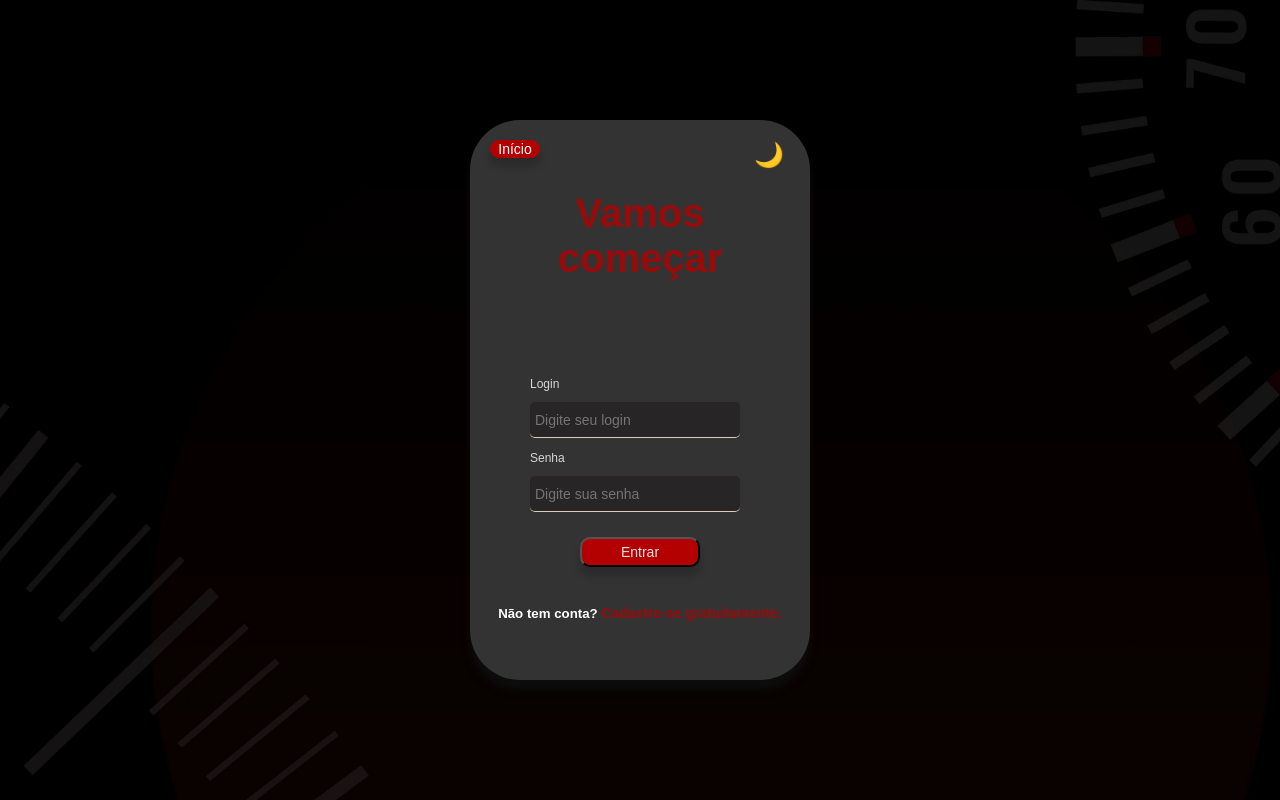
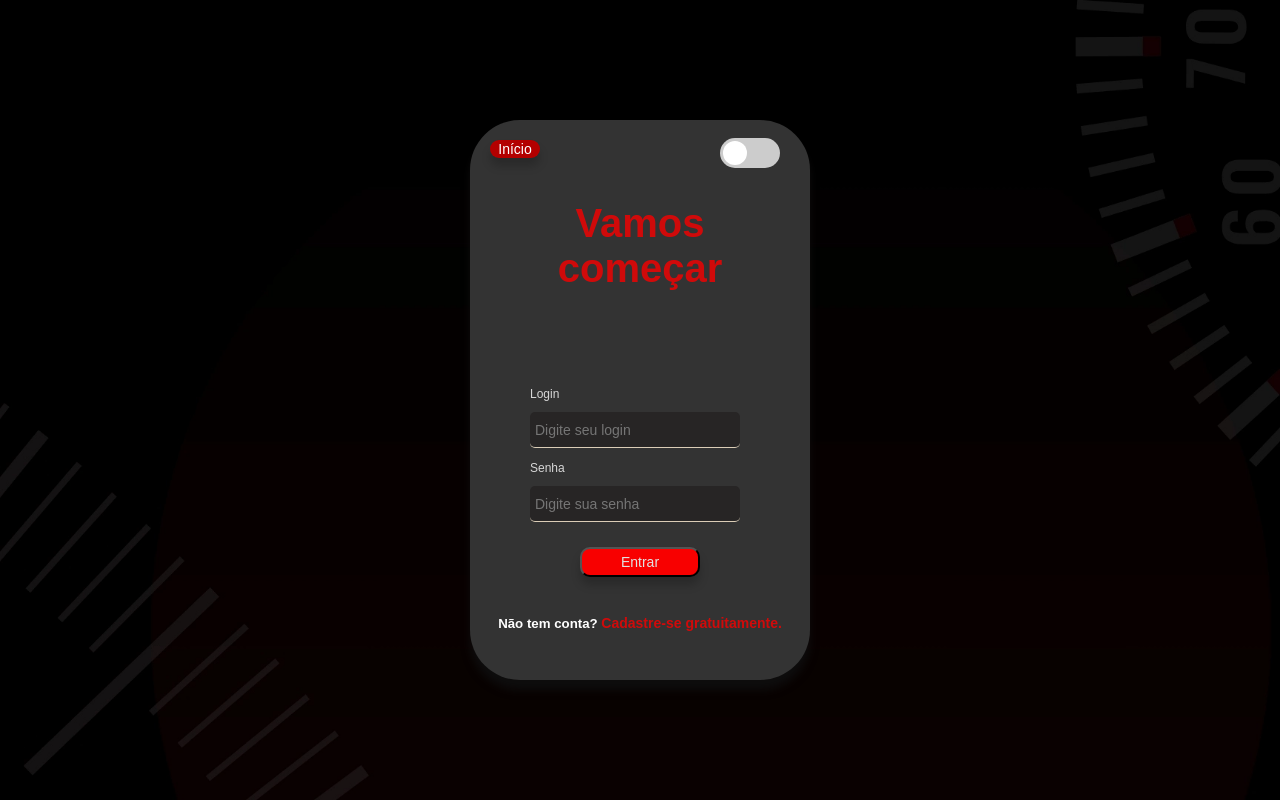
Before and after one commit to xdaniel-nicola/EcoKm, a PHP site: page /login/loginForm.php in a window 1280 px wide. Run offline with PHP 8.4, Linux system fonts and the light colour scheme.

Commit message:
padronização do dark/light mode

```diff
--- a/login/login.css
+++ b/login/login.css
@@ -29,6 +29,13 @@ body {
     padding-bottom: 50px;
     opacity: 0.8;
     color: #b30000;
+    text-align: center;
+}
+
+body.dark-mode .card-header {
+    padding-bottom: 50px;
+    opacity: 0.8;
+    color: #f80000;
     text-align: center;
 }
 
@@ -83,6 +90,18 @@ body {
     margin: 15px 0;
     box-shadow: 0px 8px 10px rgb(0, 0, 0, 0.2);
 }
+body.dark-mode #enviar {
+    font-size: 14px;
+    width: 40%;
+    height: 30px;
+    background-color: #f80000;
+    cursor: pointer;
+    color: #e1e1e1;
+    border-radius: 10px;
+    margin: 15px 0;
+    box-shadow: 0px 8px 10px rgb(0, 0, 0, 0.2);
+}
+
 
 #enviar:hover {
     background-color: #660000;
@@ -93,6 +112,16 @@ body {
     font-size: 14px;
     opacity: 0.8;
     color: #b30000;
+    font-weight: bold;
+    text-decoration: none;
+    margin-top: 20px;
+}
+
+body.dark-mode .rodape a {
+    text-align: center;
+    font-size: 14px;
+    opacity: 0.8;
+    color: #f80000;
     font-weight: bold;
     text-decoration: none;
     margin-top: 20px;
@@ -128,22 +157,47 @@ form{
     box-shadow: 0px 10px 8px #0e0d0d;
     border-radius: 100px;
 }
-.modoTema {
-    position: absolute;
-    top: 20px;
-    right: 20px;
+
+.theme-toggle {
+    display: flex;
+    width: 60px;
+    margin-left: 230px;
+    margin-top: -20px;
 }
 
-.themeBtn {
-    background: none;
-    border: none;
-    font-size: 24px;
-    cursor: pointer;
-    color: #b30000; /
+.toggle-switch {
+    display: none;
 }
 
-.themeBtn:focus {
-    outline: none;
+.toggle-label {
+    display: flex;
+    align-items: center;
+    cursor: pointer;
+    position: relative;
+    width: 60px;
+    height: 30px;
+    background-color: #ccc;
+    border-radius: 15px;
+    transition: background-color 0.3s ease;
+}
+
+.toggle-slider {
+    position: absolute;
+    top: 3px;
+    left: 3px;
+    width: 24px;
+    height: 24px;
+    background-color: #ffffff;
+    border-radius: 50%;
+    transition: transform 0.3s ease;
+}
+
+.toggle-switch:checked + .toggle-label {
+    background-color: #4d4d4d;
+}
+
+.toggle-switch:checked + .toggle-label .toggle-slider {
+    transform: translateX(30px);
 }
 
 /* Modo Claro */
@@ -167,3 +221,35 @@ body.light-mode .inputs {
     color: #000000;
     border-bottom: 1px solid #333;
 }
+
+/* Container do botão de alternância */
+.modoTema {
+    width: 60px;
+    height: 34px;
+    background-color: #333;
+    border-radius: 34px;
+    display: inline-block;
+    transition: background-color 0.5s ease;
+}
+
+.modoTema::after {
+    content: '';
+    position: absolute;
+    top: 4px;
+    left: 4px;
+    width: 26px;
+    height: 26px;
+    background-color: white;
+    border-radius: 50%;
+    transition: transform 0.5s ease;
+}
+
+/* Quando o checkbox está marcado (modo claro) */
+
+body.dark-mode .modoTema {
+    background-color: #333;
+}
+
+body.dark-mode .modoTema::after {
+    background-color: white;
+}
--- a/login/login.js
+++ b/login/login.js
@@ -1,15 +1,29 @@
-document.getElementById('toggleTheme').addEventListener('click', function (e) {
-    e.preventDefault();
+document.addEventListener('DOMContentLoaded', () => {
+    const toggleSwitch = document.getElementById('toggle-switch');
+    const body = document.body;
 
-    const body = document.body;
-    const themeIcon = document.getElementById('themeIcon');
+    toggleSwitch.addEventListener('change', () => {
+        if (toggleSwitch.checked) {
+            body.classList.add('light-mode');
+            body.classList.remove('dark-mode');
+        } else {
+            body.classList.add('dark-mode');
+            body.classList.remove('light-mode');
+        }
+    });
 
-    // Alterna entre modo claro e escuro
-    if (body.classList.contains('light-mode')) {
-        body.classList.remove('light-mode'); // Remove a classe de modo claro
-        themeIcon.textContent = '🌙';
-    } else {
-        body.classList.add('light-mode'); // Adiciona a classe de modo claro
-        themeIcon.textContent = '☀️';
-    }
+    window.addEventListener('load', () => {
+        const isLightMode = localStorage.getItem('theme') === 'light';
+        if (isLightMode) {
+            toggleSwitch.checked = true;
+            body.classList.add('light-mode');
+        } else {
+            body.classList.add('dark-mode');
+        }
+    });
+
+    toggleSwitch.addEventListener('change', () => {
+        const theme = toggleSwitch.checked ? 'light' : 'dark';
+        localStorage.setItem('theme', theme);
+    });
 });
--- a/login/loginForm.php
+++ b/login/loginForm.php
@@ -11,14 +11,16 @@
             <div class="homePage">
                 <a href="..\index.php" class="voltarHome">Início</a>
             </div>
+            <div class="theme-toggle">
+                <input type="checkbox" id="toggle-switch" class="toggle-switch">
+                <label for="toggle-switch" class="toggle-label">
+                <span class="toggle-slider"></span>
+                </label>
+            </div>
             <div class="card-header">
                 <h2 name="titulo" id="titulo">Vamos começar</h2>
             </div>
-            <div class="modoTema">
-                <button id="toggleTheme" class="themeBtn" type="button">
-                    <span id="themeIcon" class="moon">🌙</span>
-                </button>
-            </div>
+
             <div class="conteudo">
                 <div class="usuario">
                     <label for="usuario">Login</label>
```
Also changed, not shown: cadastro/cadastro.css (+60 -18 lines), cadastro/cadastro.php (+6 -3 lines), cadastro/script.js (+25 -8 lines), usuario/css/atualizarCarro.css (+48 -14 lines), usuario/css/cadastroCarro.css (+48 -14 lines), usuario/js/atualizarCarro.js (+28 -0 lines), usuario/js/cadastroCarro.js (+23 -7 lines).
